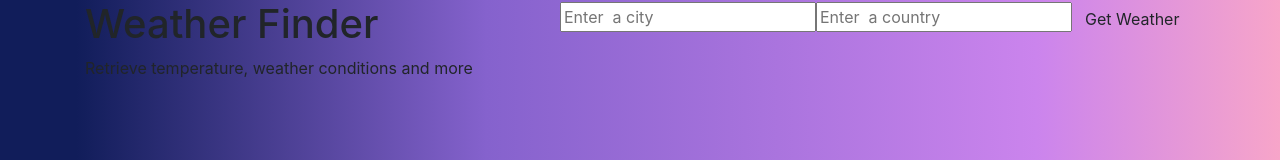
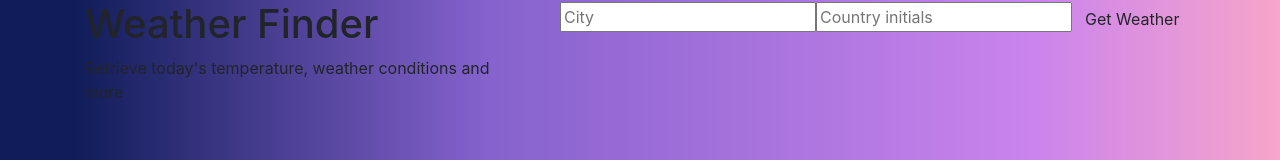
Before and after one commit to smayrant/weater-app, a React (Create React App) app: page / in a window 1280 px wide. Shown: the top 160 px of the page. Built offline with nearby package versions, Linux system fonts and the light colour scheme; the HTML template or start-up script is replaced by a standard one.

Commit message:
updated read me file and completed main functionality of app

```diff
--- a/public/index.html
+++ b/public/index.html
@@ -1,5 +1,6 @@
 <!DOCTYPE html>
 <html lang="en">
+
 <head>
   <meta charset="utf-8">
   <link rel="shortcut icon" href="%PUBLIC_URL%/favicon.ico">
@@ -19,8 +20,9 @@
       work correctly both with client-side routing and a non-root public URL.
       Learn how to configure a non-root public URL by running `npm run build`.
     -->
-    <title>React App</title>
+  <title>Weather App</title>
 </head>
+
 <body>
   <noscript>
     You need to enable JavaScript to run this app.
@@ -37,4 +39,5 @@
       To create a production bundle, use `npm run build` or `yarn build`.
     -->
 </body>
+
 </html>
--- a/src/App.css
+++ b/src/App.css
@@ -1,19 +1,3 @@
- .wrapper {
-  height: 100vh;
-  display: flex;
-  justify-content: center;
-  align-items: center;
-}
-
-.main {
-  height: 70vh;
-  background: #fff;
-  box-shadow: 0px 13px 40px -13px rgba(0,0,0,0.75);
-
-  margin: 0 auto;
-}
-
-
 /* ------------ Left Side Styling ------------- */
 
 .title-container{
@@ -44,6 +28,7 @@
     display: flex;
     align-items: center;
     justify-content: center;
+    flex-direction: column;
 }
 
 .input{
@@ -77,3 +62,12 @@
   color: #fff;
   font-weight: 200;
 }
+
+.weather-div{
+    display: block;
+    width: 50%;
+}
+
+.error-msg{
+    color: white;
+}
--- a/src/App.js
+++ b/src/App.js
@@ -30,10 +30,13 @@ class App extends Component {
     // convert the returned data into JSON
     const data = await api_call.json();
 
+    // convert the temperature to fahrenheit
+    // data.main.temp = Math.round(data.main.temp * 9 / 5 + 32);
+
     // only set the state if the city and country input fields aren't empty
     if (city && country) {
       this.setState({
-        temperature: data.main.temp,
+        temperature: data.main.temp = Math.round(data.main.temp * 9 / 5 + 32),
         city: data.name,
         country: data.sys.country,
         humidity: data.main.humidity,
@@ -47,7 +50,7 @@ class App extends Component {
         country: undefined,
         humidity: undefined,
         description: undefined,
-        error: 'Please enter a valid city and corresponding country'
+        error: "Please enter a valid city and the corresponding country's initials"
       });
     }
   }
--- a/src/components/Form.js
+++ b/src/components/Form.js
@@ -4,8 +4,8 @@ const Form = props =>
     (
         <div>
             <form onSubmit={props.getWeather}>
-                <input className="input" type="text" name="city" placeholder="Enter  a city" />
-                <input className="input input2" type="text" name="country" placeholder="Enter  a country" />
+                <input className="input" type="text" name="city" placeholder="City" />
+                <input className="input input2" type="text" name="country" placeholder="Country initials" />
                 <button className="btn">Get Weather</button>
             </form>
         </div>
--- a/src/components/Titles.js
+++ b/src/components/Titles.js
@@ -4,7 +4,7 @@ const Titles = () =>
     (
         <div>
             <h1 className="title">Weather Finder</h1>
-            <p className="sub-title">Retrieve temperature, weather conditions and more</p>
+            <p className="sub-title">Retrieve today's temperature, weather conditions and more</p>
         </div>
     )
 
--- a/src/components/Weather.js
+++ b/src/components/Weather.js
@@ -1,17 +1,17 @@
 import React from 'react';
 
 const Weather = props => (
-    <div>
+    <div className="weather-div">
         {/* information is only displayed on the page once props are not null */}
         {props.city && props.country && <p className="weather-key">Location: <span className="weather-value">{props.city}, {props.country}</span></p>}
 
-        {props.temperature && <p className="weather-key">Temperature: <span className="weather-value">{props.temperature}</span></p>}
+        {props.temperature && <p className="weather-key">Temperature: <span className="weather-value">{props.temperature} F</span></p>}
 
         {props.humidity && <p className="weather-key">Humidity: <span className="weather-value">{props.humidity}</span></p>}
 
         {props.description && <p className="weather-key">Condition: <span className="weather-value">{props.description}</span></p>}
 
-        {props.error && <h3><span>{props.error}</span></h3>}
+        {props.error && <h3><span className="error-msg">{props.error}!</span></h3>}
     </div>
 )
 
```
Also changed, not shown: 1 other file (tests, documents, lock files or other folders). Lines whose indentation alone changed are shown as unchanged.
